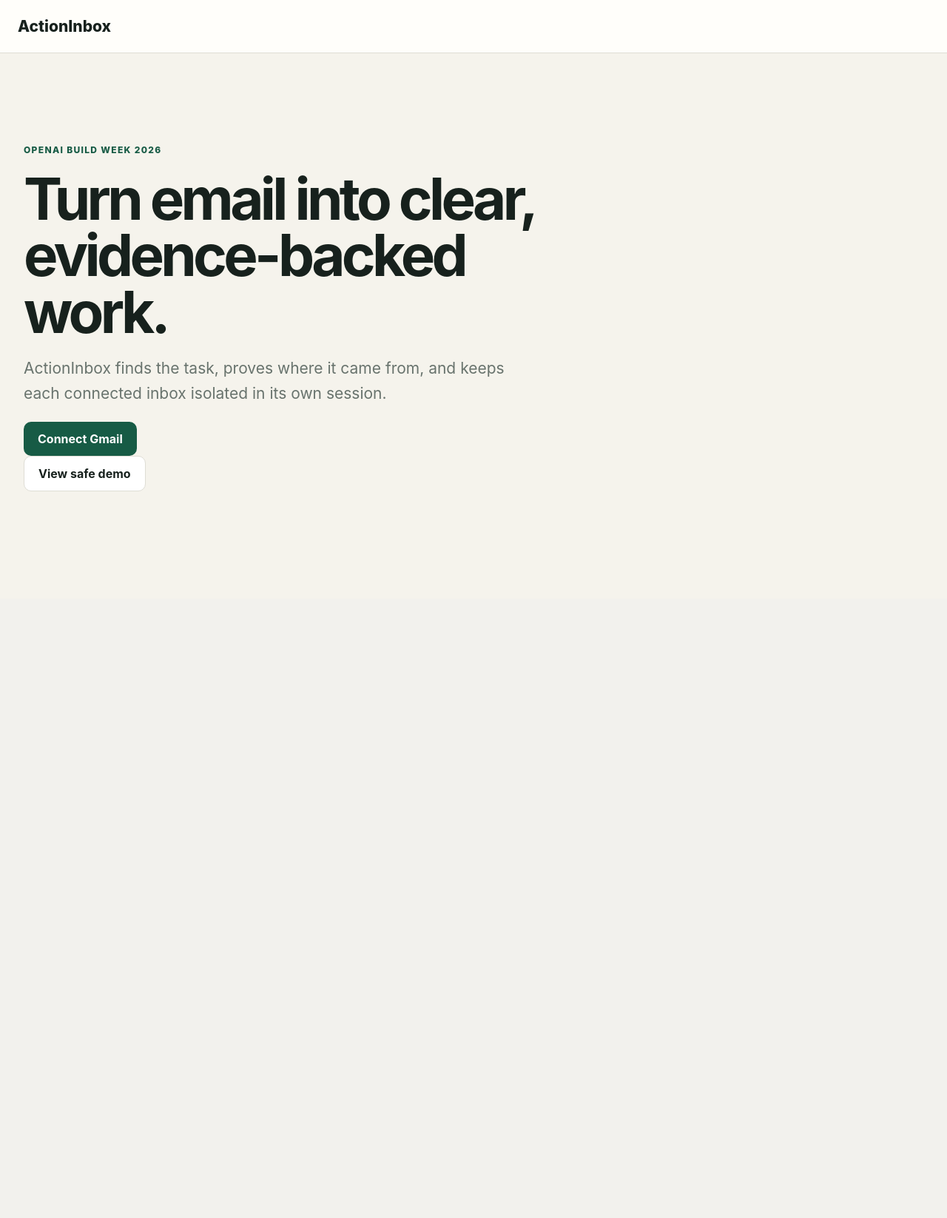
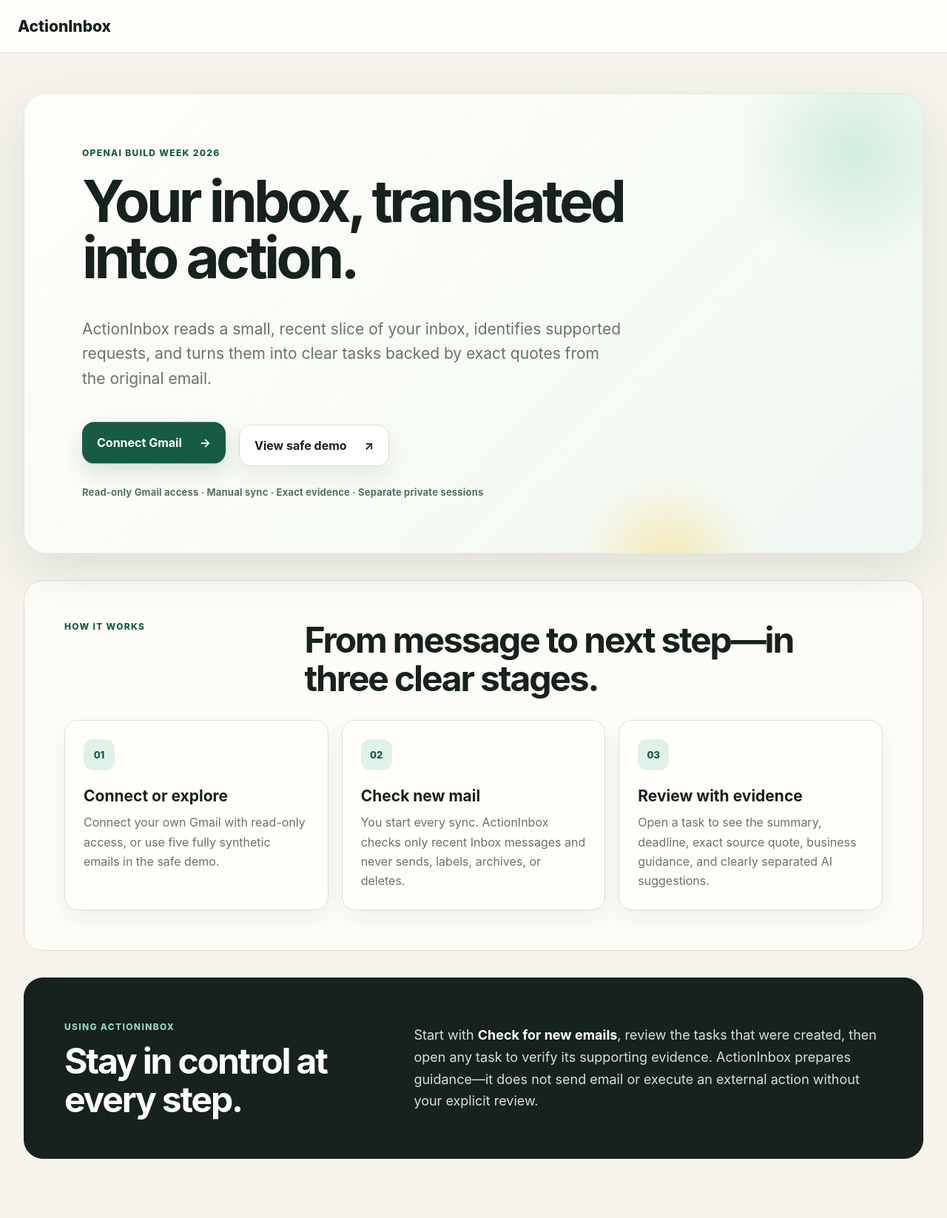
Before and after one commit to a0527645787-oss/action-inbox-build-week, a FastAPI app: page / in a window 1280 px wide. Shown: the whole page at 74% size. Before the commit the page ends 664 px from the top, so only its background shows below. Run offline with FastAPI, Linux system fonts and the light colour scheme.

Commit message:
Improve public landing page experience

```diff
--- /dev/null
+++ b/app/static/landing.css
@@ -0,0 +1,69 @@
+.landing-hero {
+  position: relative;
+  isolation: isolate;
+  max-width: none;
+  min-height: 590px;
+  display: flex;
+  flex-direction: column;
+  justify-content: center;
+  overflow: hidden;
+  border: 1px solid rgba(23, 91, 69, .1);
+  border-radius: 30px;
+  padding: 72px clamp(28px, 7vw, 78px);
+  background: linear-gradient(135deg, rgba(255, 254, 250, .96), rgba(239, 247, 242, .92));
+  box-shadow: 0 24px 70px rgba(34, 55, 46, .1);
+}
+
+.landing-hero > *:not(.hero-glow) { position: relative; z-index: 1; }
+.landing-hero h1 { max-width: 850px; }
+.hero-lede { max-width: 735px !important; }
+.hero-actions { display: flex; align-items: stretch; gap: 18px; margin-top: 24px; flex-wrap: wrap; }
+.hero-actions form { display: flex; margin: 0; }
+.landing-cta {
+  min-width: 190px;
+  min-height: 56px;
+  justify-content: space-between;
+  align-items: center;
+  gap: 24px;
+  border-radius: 16px;
+  padding: 16px 20px;
+  box-shadow: 0 12px 28px rgba(23, 91, 69, .16);
+  transition: transform .25s ease, box-shadow .25s ease;
+}
+.landing-cta:hover { transform: translateY(-4px); box-shadow: 0 18px 36px rgba(23, 91, 69, .21); }
+.secondary.landing-cta { box-shadow: 0 12px 28px rgba(34, 55, 46, .08); }
+.primary-cta { animation: gentle-float 5s ease-in-out infinite; }
+.trust-line { font-size: 13px !important; font-weight: 650; letter-spacing: .015em; margin: 25px 0 0; color: #557067 !important; }
+.hero-glow { position: absolute; border-radius: 50%; filter: blur(4px); opacity: .62; z-index: -1; animation: drift 10s ease-in-out infinite; }
+.hero-glow-one { width: 310px; height: 310px; right: -80px; top: -90px; background: radial-gradient(circle, #bde5d3, transparent 68%); }
+.hero-glow-two { width: 250px; height: 250px; right: 18%; bottom: -140px; background: radial-gradient(circle, #f6df91, transparent 68%); animation-delay: -4s; }
+.landing-section { margin-top: 36px; padding: 54px; border: 1px solid var(--line); border-radius: 26px; background: rgba(255, 254, 250, .82); }
+.section-heading { display: grid; grid-template-columns: .55fr 1.45fr; gap: 28px; align-items: start; }
+.landing-section h2 { font-size: clamp(30px, 4vw, 48px); letter-spacing: -.045em; line-height: 1.08; margin: 0 0 30px; }
+.how-grid { display: grid; grid-template-columns: repeat(3, 1fr); gap: 18px; }
+.how-card { min-height: 225px; padding: 25px; border: 1px solid var(--line); border-radius: 18px; background: var(--card); box-shadow: 0 12px 30px rgba(34, 55, 46, .06); transition: transform .25s ease, border-color .25s ease; }
+.how-card:hover { transform: translateY(-5px); border-color: #b7cfc3; }
+.how-card h3 { font-size: 21px; margin: 22px 0 10px; }
+.how-card p, .use-panel p { color: var(--muted); line-height: 1.65; margin: 0; }
+.step-number { display: inline-grid; place-items: center; width: 42px; height: 42px; border-radius: 13px; background: var(--mint); color: var(--green); font-size: 13px; font-weight: 850; }
+.use-panel { display: grid; grid-template-columns: .8fr 1.2fr; gap: 50px; align-items: center; background: var(--ink); color: white; border-color: var(--ink); }
+.use-panel .eyebrow { color: #92d6ba; }
+.use-panel h2 { margin: 12px 0 0; }
+.use-panel p { font-size: 18px; color: #d8dfdb; }
+.use-panel strong { color: white; }
+
+@keyframes gentle-float { 0%, 100% { transform: translateY(0); } 50% { transform: translateY(-5px); } }
+@keyframes drift { 0%, 100% { transform: translate(0, 0) scale(1); } 50% { transform: translate(-22px, 16px) scale(1.08); } }
+@media (prefers-reduced-motion: reduce) {
+  .primary-cta, .hero-glow { animation: none; }
+  .landing-cta, .how-card { transition: none; }
+}
+@media (max-width: 760px) {
+  .how-grid, .section-heading, .use-panel { grid-template-columns: 1fr; }
+  .landing-hero { min-height: auto; padding: 48px 24px; border-radius: 22px; }
+  .landing-hero h1 { font-size: clamp(43px, 13vw, 62px); }
+  .hero-actions { display: grid; grid-template-columns: 1fr; gap: 13px; }
+  .hero-actions form, .landing-cta { width: 100%; }
+  .landing-section { padding: 34px 23px; }
+  .use-panel { gap: 18px; }
+}
--- a/app/templates/base.html
+++ b/app/templates/base.html
@@ -7,6 +7,7 @@
   <link rel="stylesheet" href="/static/style.css">
   <link rel="stylesheet" href="/static/execution.css">
   <link rel="stylesheet" href="/static/integrations.css">
+  {% block page_styles %}{% endblock %}
 </head>
 <body>
 <header>
--- a/app/templates/landing.html
+++ b/app/templates/landing.html
@@ -1,16 +1,65 @@
 {% extends "base.html" %}
-{% block title %}ActionInbox · Evidence-backed action{% endblock %}
+{% block title %}ActionInbox - Evidence-backed action{% endblock %}
+{% block page_styles %}<link rel="stylesheet" href="/static/landing.css">{% endblock %}
 {% block content %}
-<section class="hero">
+<section class="hero landing-hero">
+  <div class="hero-glow hero-glow-one" aria-hidden="true"></div>
+  <div class="hero-glow hero-glow-two" aria-hidden="true"></div>
   <span class="eyebrow">OpenAI Build Week 2026</span>
-  <h1>Turn email into clear, evidence-backed work.</h1>
-  <p>ActionInbox finds the task, proves where it came from, and keeps each connected inbox isolated in its own session.</p>
+  <h1>Your inbox, translated into action.</h1>
+  <p class="hero-lede">
+    ActionInbox reads a small, recent slice of your inbox, identifies supported
+    requests, and turns them into clear tasks backed by exact quotes from the
+    original email.
+  </p>
   {% if demo_error %}<p class="notice">The safe demo could not be prepared. Please try again.</p>{% endif %}
   <div class="hero-actions">
-    <a class="button" href="/auth/google/start">Connect Gmail</a>
+    <a class="button landing-cta primary-cta" href="/auth/google/start">
+      <span>Connect Gmail</span><span aria-hidden="true">→</span>
+    </a>
     <form method="post" action="/demo">
-      <button class="button secondary" type="submit">View safe demo</button>
+      <button class="button secondary landing-cta" type="submit">
+        <span>View safe demo</span><span aria-hidden="true">↗</span>
+      </button>
     </form>
   </div>
+  <p class="trust-line">Read-only Gmail access · Manual sync · Exact evidence · Separate private sessions</p>
+</section>
+
+<section class="landing-section" aria-labelledby="how-title">
+  <div class="section-heading">
+    <span class="eyebrow">How it works</span>
+    <h2 id="how-title">From message to next step—in three clear stages.</h2>
+  </div>
+  <div class="how-grid">
+    <article class="how-card">
+      <span class="step-number">01</span>
+      <h3>Connect or explore</h3>
+      <p>Connect your own Gmail with read-only access, or use five fully synthetic emails in the safe demo.</p>
+    </article>
+    <article class="how-card">
+      <span class="step-number">02</span>
+      <h3>Check new mail</h3>
+      <p>You start every sync. ActionInbox checks only recent Inbox messages and never sends, labels, archives, or deletes.</p>
+    </article>
+    <article class="how-card">
+      <span class="step-number">03</span>
+      <h3>Review with evidence</h3>
+      <p>Open a task to see the summary, deadline, exact source quote, business guidance, and clearly separated AI suggestions.</p>
+    </article>
+  </div>
+</section>
+
+<section class="landing-section use-panel" aria-labelledby="use-title">
+  <div>
+    <span class="eyebrow">Using ActionInbox</span>
+    <h2 id="use-title">Stay in control at every step.</h2>
+  </div>
+  <p>
+    Start with <strong>Check for new emails</strong>, review the tasks that were
+    created, then open any task to verify its supporting evidence. ActionInbox
+    prepares guidance—it does not send email or execute an external action
+    without your explicit review.
+  </p>
 </section>
 {% endblock %}
```
